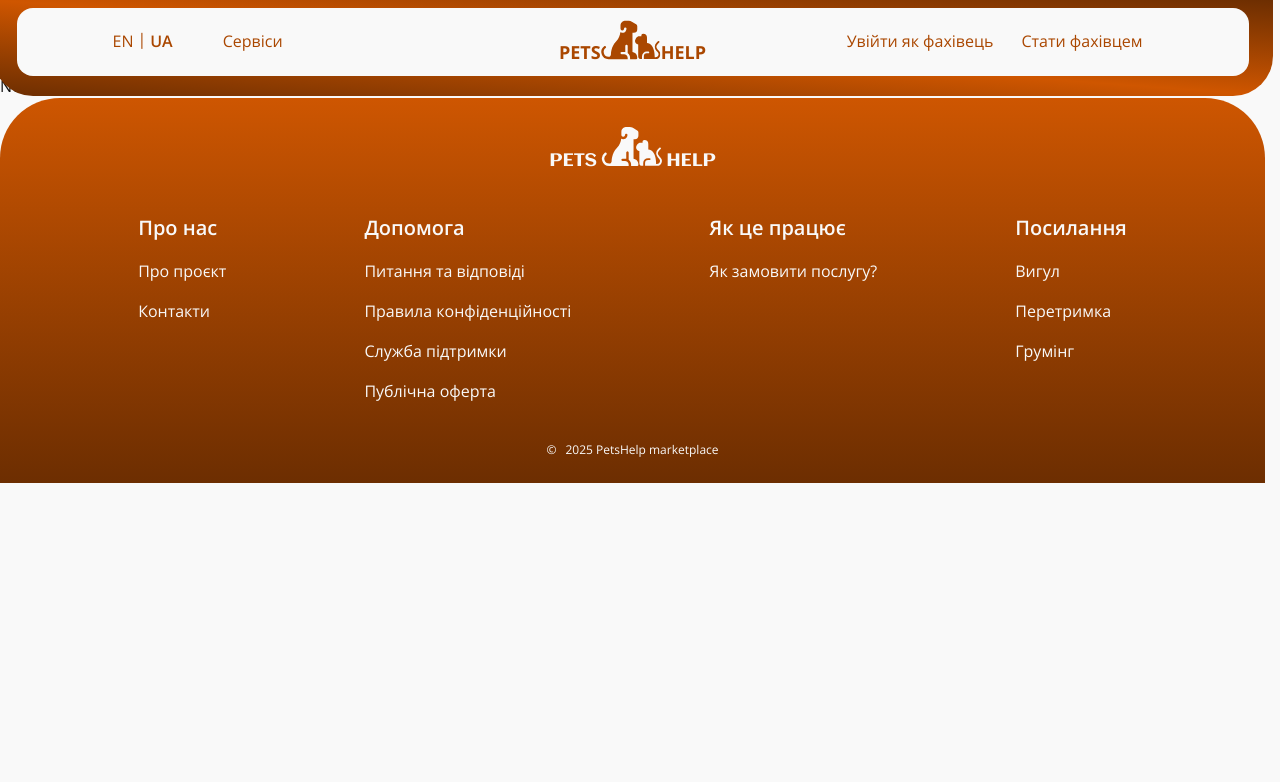
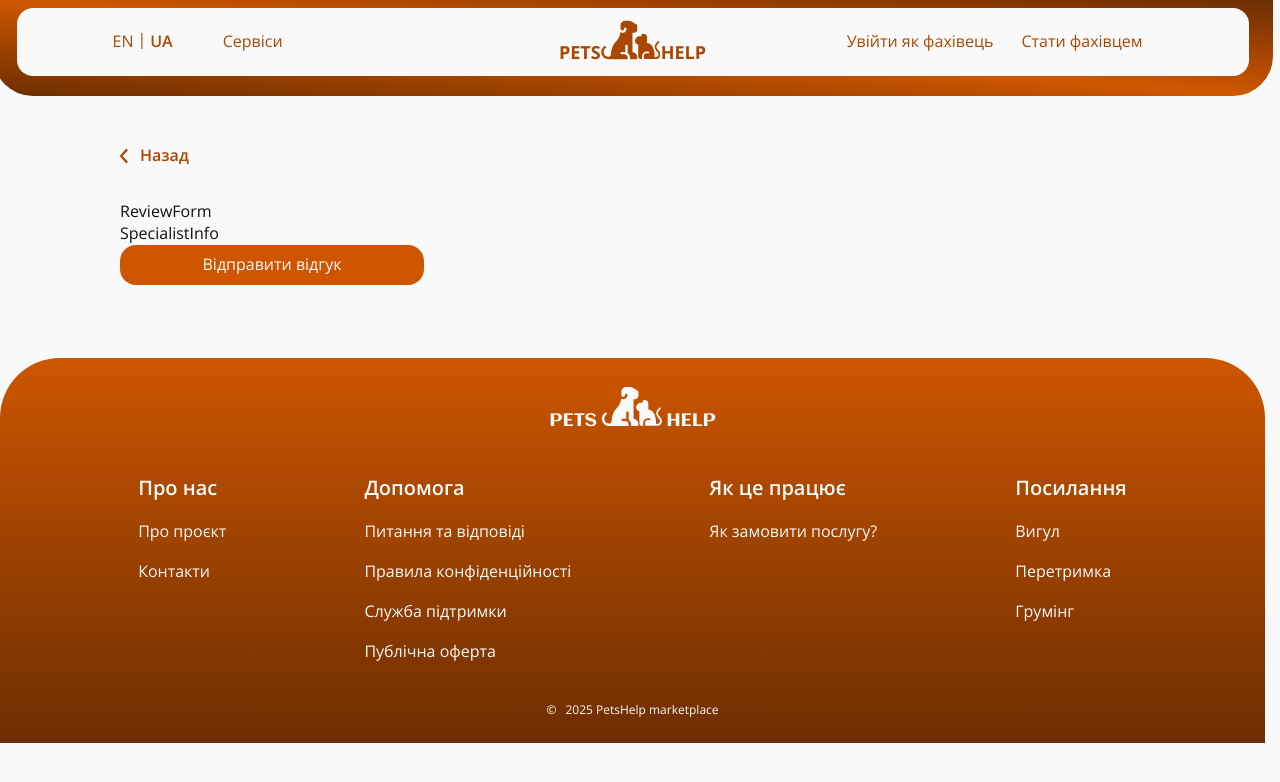
Before and after one commit to teamMarketP/frontend, a React (Vite) app: page /review/specialists/1 in a window 1280 px wide. Shown: the top 782 px of the page. Built offline with nearby package versions, Linux system fonts and the light colour scheme.

Commit message:
feat(PT-66): create ReviewServicePage with validation schema

```diff
--- a/src/components/App/App.tsx
+++ b/src/components/App/App.tsx
@@ -6,7 +6,12 @@ import MainLayout from '@/components/Layout/MainLayout';
 
 const HomePage = lazy(() => import('@/pages/Home/HomePage'));
 const CatalogPage = lazy(() => import('@/pages/Catalog/CatalogPage'));
-const SpecialistProfilePage = lazy(() => import('@/features/specialist/pages/SpecialistProfilePage'));
+const SpecialistProfilePage = lazy(
+  () => import('@/features/specialist/pages/SpecialistProfilePage')
+);
+const ReviewServicePage = lazy(
+  () => import('@/features/review/pages/ReviewServicePage')
+);
 
 function App() {
   return (
@@ -16,6 +21,10 @@ function App() {
           <Route index element={<HomePage />} />
           <Route path="/catalog" element={<CatalogPage />} />
           <Route path="/specialists/:id" element={<SpecialistProfilePage />} />
+          <Route
+            path="/review/specialists/:id"
+            element={<ReviewServicePage />}
+          />
           <Route path="*" element={<NotFoundPage />} />
         </Route>
       </Routes>
--- /dev/null
+++ b/src/features/review/components/ReviewForm.tsx
@@ -0,0 +1,5 @@
+const ReviewForm = () => {
+  return <div>ReviewForm</div>;
+};
+
+export default ReviewForm;
--- /dev/null
+++ b/src/features/review/components/SpecialistInfo.tsx
@@ -0,0 +1,5 @@
+const SpecialistInfo = () => {
+  return <div>SpecialistInfo</div>;
+};
+
+export default SpecialistInfo;
--- /dev/null
+++ b/src/features/review/pages/ReviewServicePage.tsx
@@ -0,0 +1,30 @@
+import Button from '@/components/Ui/Button/Button';
+import ReviewForm from '@/features/review/components/ReviewForm';
+import SpecialistInfo from '@/features/review/components/SpecialistInfo';
+import {
+  reviewSchema,
+  ReviewSchemaType,
+} from '@/features/review/validation/reviewSchema';
+import BackButton from '@/shared/utils/UI/BackButton';
+import { zodResolver } from '@hookform/resolvers/zod';
+import { FormProvider, useForm } from 'react-hook-form';
+
+const ReviewServicePage = () => {
+  const methods = useForm<ReviewSchemaType>({
+    resolver: zodResolver(reviewSchema),
+    mode: 'onChange',
+  });
+
+  return (
+    <FormProvider {...methods}>
+      <section className="mx:auto xl:px-30 xl:pt-[69px] xl:pb-[73px]">
+        <BackButton className="mb-[34px]" />
+        <ReviewForm />
+        <SpecialistInfo />
+        <Button label="Відправити відгук" type="button" className="btn-lg" />
+      </section>
+    </FormProvider>
+  );
+};
+
+export default ReviewServicePage;
--- /dev/null
+++ b/src/features/review/validation/reviewSchema.ts
@@ -0,0 +1,21 @@
+import { animalField, nameField, serviceField } from '@/validations/filds';
+import { z } from 'zod';
+
+export const reviewSchema = z.object({
+  rating: z
+    .number({
+      required_error: 'Оберіть оцінку',
+    })
+    .min(1)
+    .max(5),
+  name: nameField,
+  lastName: nameField.optional(),
+  animal: animalField,
+  service: serviceField,
+  review: z
+    .string()
+    .min(30, 'Має містити мінімум 30 символів')
+    .max(300, 'Не може перевищувати 300 символів'),
+});
+
+export type ReviewSchemaType = z.infer<typeof reviewSchema>;
--- /dev/null
+++ b/src/validations/filds.ts
@@ -0,0 +1,20 @@
+import { emailRegex, nameRegex } from '@/constants/regex';
+import { z } from 'zod';
+
+export const nameField = z
+  .string({
+    required_error: 'Поле обов’язкове',
+  })
+  .min(2, 'Має містити мінімум 2 символи')
+  .max(100, 'Не може перевищувати 100 символів')
+  .regex(nameRegex, 'Може містити тільки літери, апострофи та дефіси.');
+
+export const emailField = z
+  .string({
+    required_error: 'Email обов’язковий',
+  })
+  .max(255, 'Email не може перевищувати 255 символів')
+  .regex(emailRegex, 'Невірний формат email');
+
+export const animalField = z.enum(['собаки', 'коти']);
+export const serviceField = z.string({ required_error: 'Оберіть послугу' });
```
